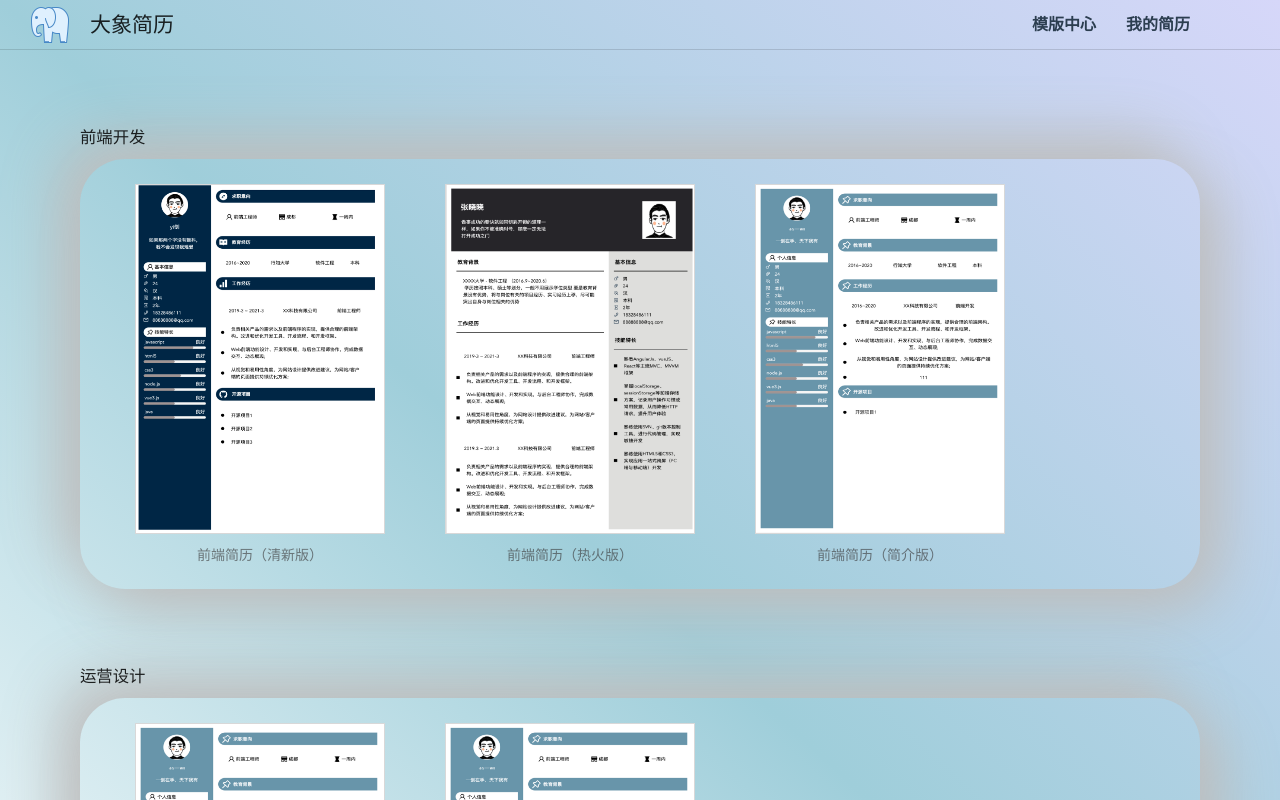
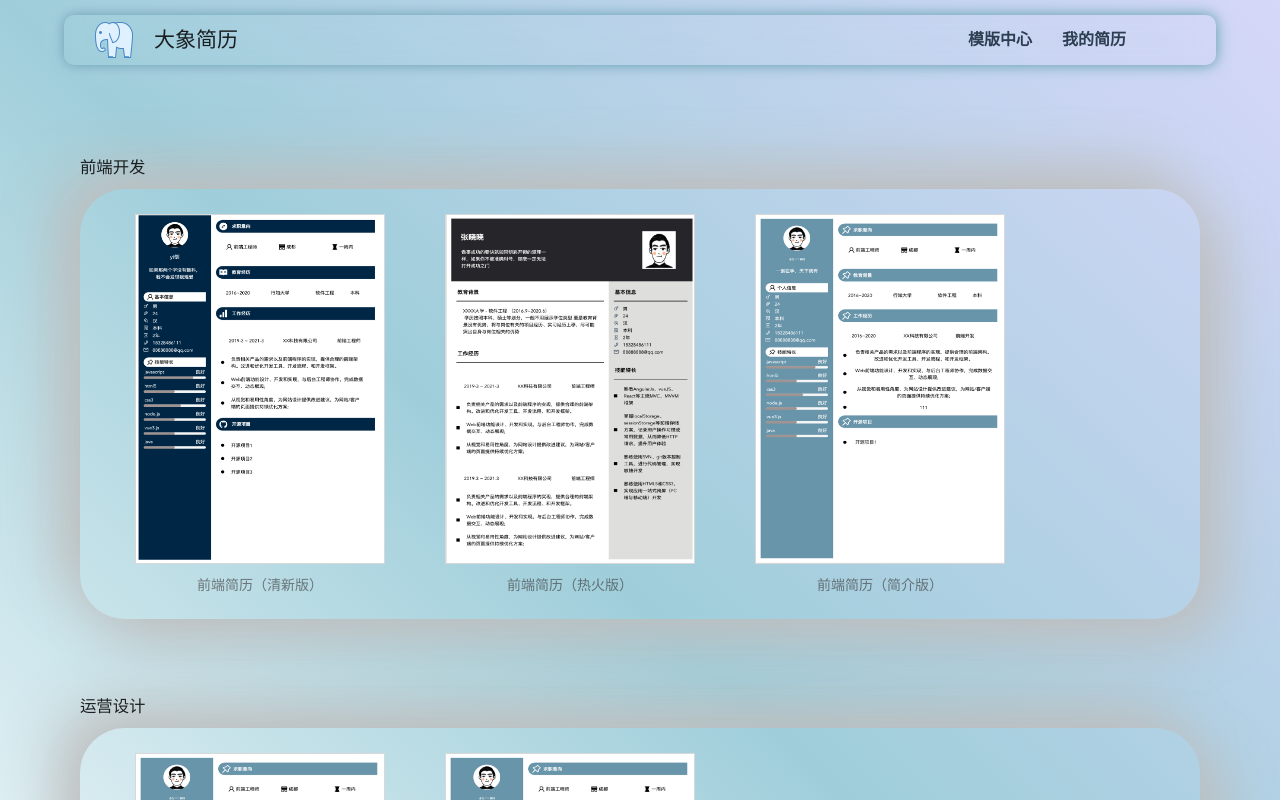
Before and after one commit to yangxuechen/resume_vue3_ts, a Vue app: page /#/resumeTemplate in a window 1280 px wide. Shown: the top 800 px of the page. Built offline with nearby package versions, Linux system fonts and the light colour scheme.

Commit message:
导航栏样式

```diff
--- a/src/components/base/Theme.vue
+++ b/src/components/base/Theme.vue
@@ -34,8 +34,8 @@ button {
   height: 40px;
   //   background-color: beige;
   z-index: 99;
-  right: 15px;
-  top: 60px;
+  right: 50px;
+  top: 100px;
   border-radius: 5px;
   display: flex;
   align-items: center;
--- a/src/components/layout/Header.vue
+++ b/src/components/layout/Header.vue
@@ -1,4 +1,5 @@
 <template>
+  <div class="head-box">
     <div class="contrainer-header">
       <div class="leftBox" @click="toIndex">
         <img src="../../assets/icons8-elephant-80.png" class="logo" />
@@ -7,6 +8,7 @@
       <div class="rightBox">
         <div class="item" @click="onClick_1">模版中心</div>
         <div class="item" @click="onClick_2">我的简历</div>
+      </div>
     </div>
   </div>
 </template>
@@ -27,22 +29,30 @@ const toIndex = () => {
 </script>
 
 <style lang="less" scoped>
+.head-box {
+  width: 100%;
+  height: 80px;
+  // background-image: url(../../assets/bg-bg1.png);
+  position: fixed;
+  top: 0;
+  display: flex;
+  justify-content: center;
+  z-index: 999;
+}
 .contrainer-header {
-  width: 100%;
+  width: 90%;
   height: 50px;
   // background-color: #93c8f3;
   display: flex;
-  position: fixed;
-  top: 0;
+  margin: auto;
   padding-left: 25px;
   padding-right: 25px;
   line-height: 50px;
   justify-content: space-between;
-  border-bottom-width: 1px;
-  border-bottom-color: #00000021;
-  border-bottom-style: solid;
-  z-index: 100;
-
+  // border: 1px #fff solid;
+  backdrop-filter: blur(8px);
+  border-radius: 10px;
+  box-shadow: 0px 0px 14px #629cad, 0px 0px 22px #bad3e9;
   // background-image: linear-gradient(
   //   to bottom right,
   //   #6cd7e7,
@@ -60,6 +70,7 @@ const toIndex = () => {
     height: 100%;
     display: flex;
     cursor: pointer;
+    backdrop-filter: blur(8px);
     .logo {
       transform: rotateY(180deg);
     }
--- a/src/views/MainFrame.vue
+++ b/src/views/MainFrame.vue
@@ -38,7 +38,7 @@ const onClick = () => {
 }
 .mainContrainer {
   // margin-top: 50px;
-  padding-top: 50px;
+  padding-top: 80px;
   // background-image: linear-gradient(
   //   to right top,
   //   #6cd7e7,
--- a/src/views/user/MineResume.vue
+++ b/src/views/user/MineResume.vue
@@ -57,7 +57,7 @@ const handleOk = (e: MouseEvent) => {
   text-align: center;
   // background-image: linear-gradient(rgb(184, 120, 120), #fff);
   background-color: rgb(14, 10, 5);
-  background-image: url(../../assets/bg-bg1.png);
+  background-image: url(../../assets/bg-bg2.jpg);
   background-size: 100% 100%;
 }
 
@@ -68,7 +68,7 @@ const handleOk = (e: MouseEvent) => {
   height: 400px;
   // background-color: blanchedalmond;
   margin: auto;
-  backdrop-filter: saturate(150%) blur(8px);
+  backdrop-filter: blur(8px);
   // filter: blur(1px) brightness(10%);
 }
 
--- a/src/views/user/ResumeEdit.vue
+++ b/src/views/user/ResumeEdit.vue
@@ -148,8 +148,8 @@ function directPath() {
 
   .toolMenu {
     position: fixed;
-    right: 50px;
-    top: 80px;
+    right: 80px;
+    top: 135px;
 
     .item {
       padding: 15px;
@@ -164,7 +164,7 @@ function directPath() {
 .min-page {
   position: fixed;
   left: 83px;
-  top: 92px;
+  top: 125px;
   width: 172px;
   height: 241px;
   border: 1px #e6e6e6 solid;
```
Also changed, not shown: src/assets/bg-bg3.jpg (added), 1 other file (tests, documents, lock files or other folders). Lines whose indentation alone changed are shown as unchanged.
